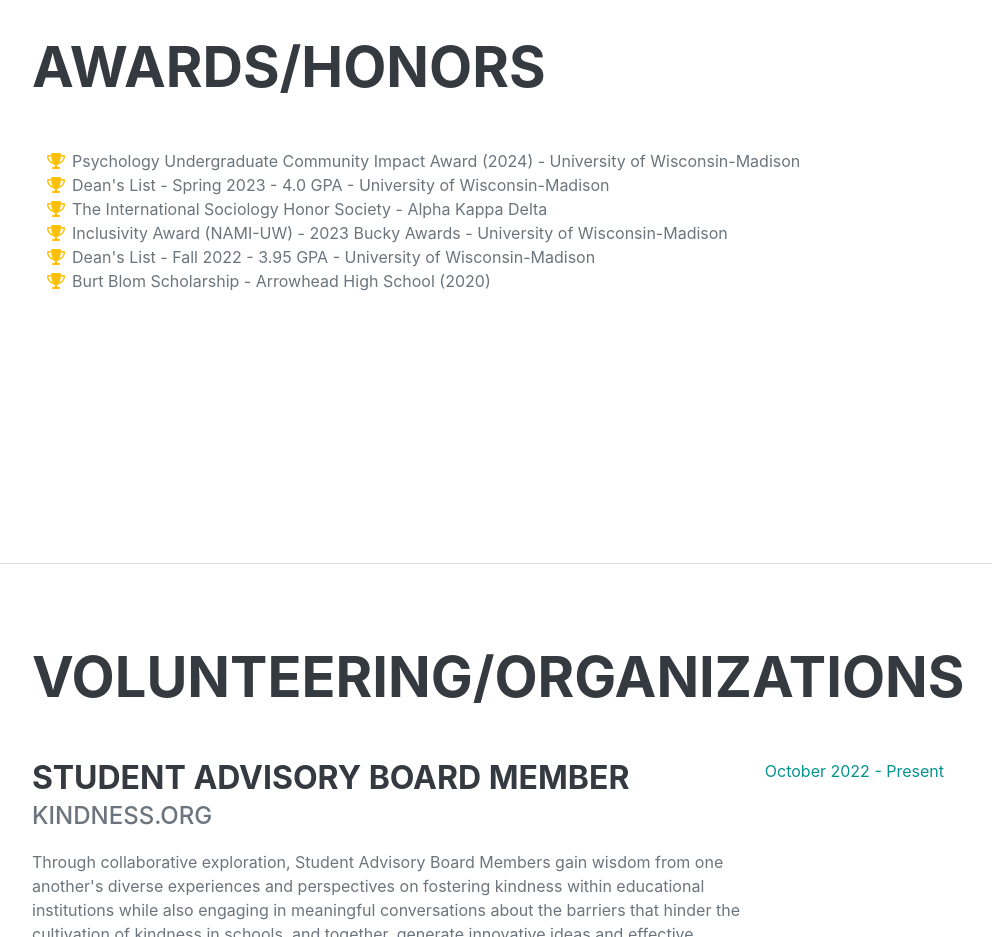
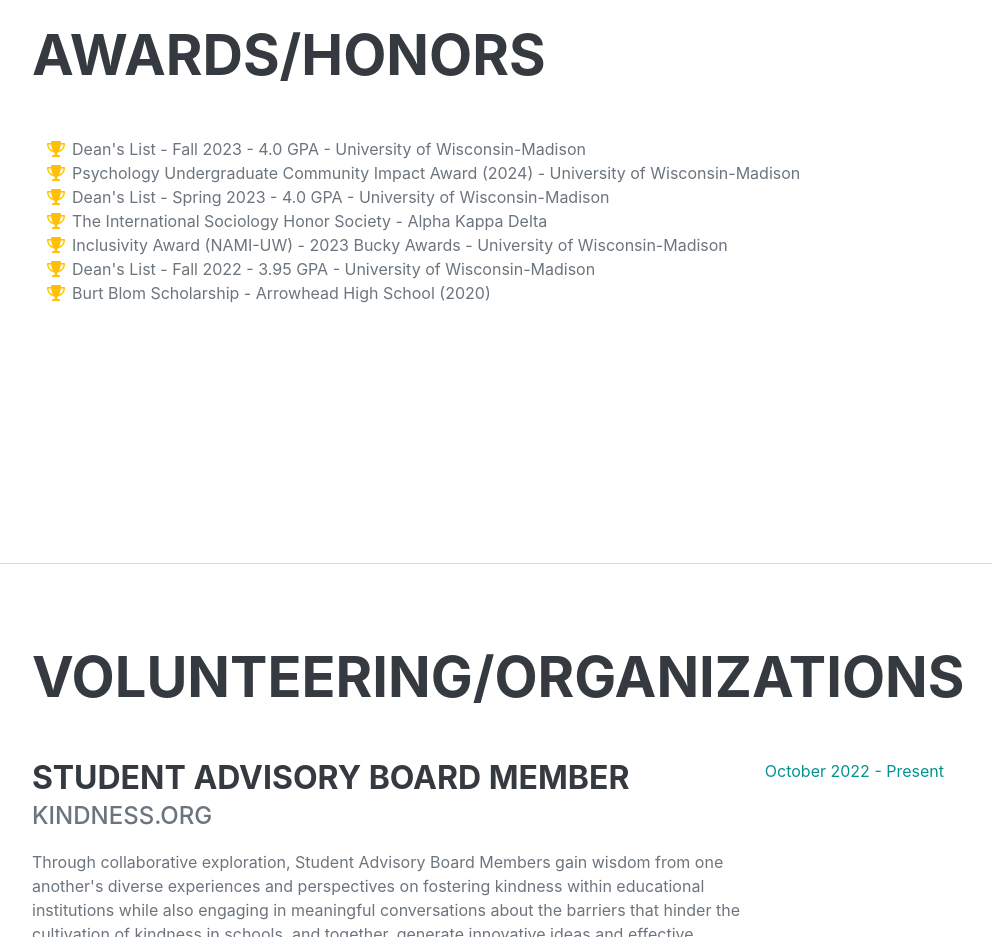
Before and after one commit to KMZIMMERMAN/portfolio, a plain HTML site: page index.html in a window 1280 px wide. Shown: the part 4240-5177 px from the top of the page, without its empty margins (288-1280 px from the left). Drawn offline with nearby package versions, Linux system fonts and the light colour scheme; a web font is replaced by a local one.

Commit message:
Update index.html

```diff
--- a/index.html
+++ b/index.html
@@ -162,6 +162,10 @@
                 <div class="resume-section-content">
                     <h2 class="mb-5">Awards/Honors</h2>
                     <ul class="fa-ul mb-0">
+                        <li>
+                          <span class="fa-li"><i class="fas fa-trophy text-warning"></i></span>
+                          Dean's List - Fall 2023 - 4.0 GPA - University of Wisconsin-Madison
+                        </li>
                         <li>
                           <span class="fa-li"><i class="fas fa-trophy text-warning"></i></span>
                           Psychology Undergraduate Community Impact Award (2024) - University of Wisconsin-Madison
```
